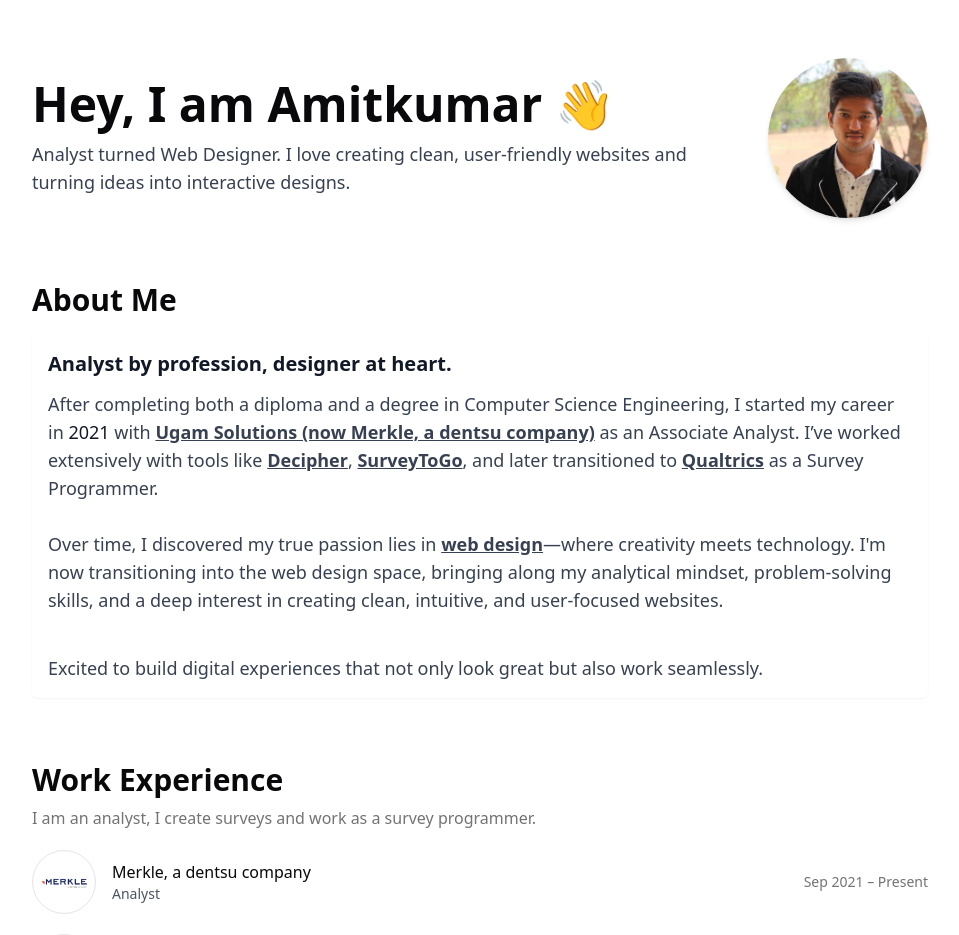
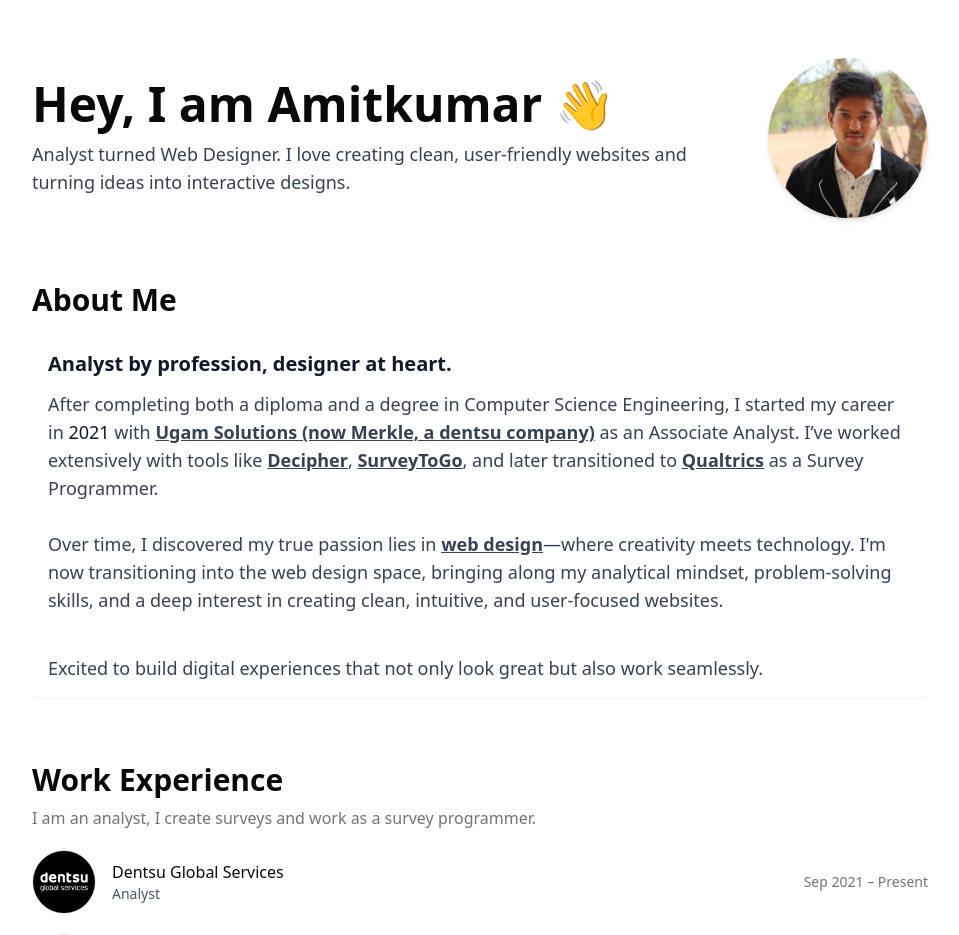
Before and after one commit to AMITMG07/Amit_portfolio_React, a React (Vite) app: page / in a window 1280 px wide. Shown: the top 935 px of the page, without its empty margins (160-1119 px from the left). Built offline with nearby package versions, Linux system fonts and the light colour scheme.

Commit message:
Update App.jsx

```diff
--- a/src/App.jsx
+++ b/src/App.jsx
@@ -1,7 +1,7 @@
 import React from "react";
 import confetti from "canvas-confetti";
 import User from './assets/Amit.jpg';
-import Exp from './assets/Merkle.png';
+import Exp from './assets/DGS.jpg';
 import Exp2 from './assets/ReactjsExp2.png';
 import Exp3 from './assets/JavaScriptExp3.png';
 import Exp4 from './assets/HCExp4.jpg';
@@ -81,7 +81,7 @@
             {/* Experience Items */}
             {[{
               img: Exp,
-              title: "Merkle, a dentsu company",
+              title: "Dentsu Global Services",
               subtitle: "Analyst",
               date: "Sep 2021 – Present"
             }, {
```
